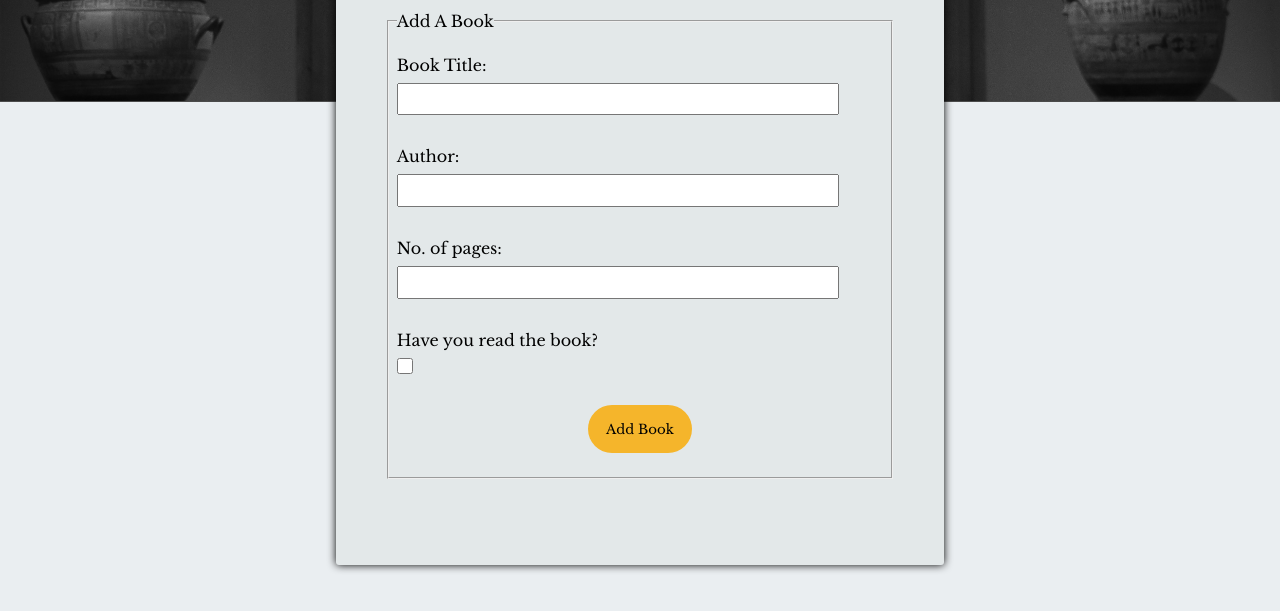
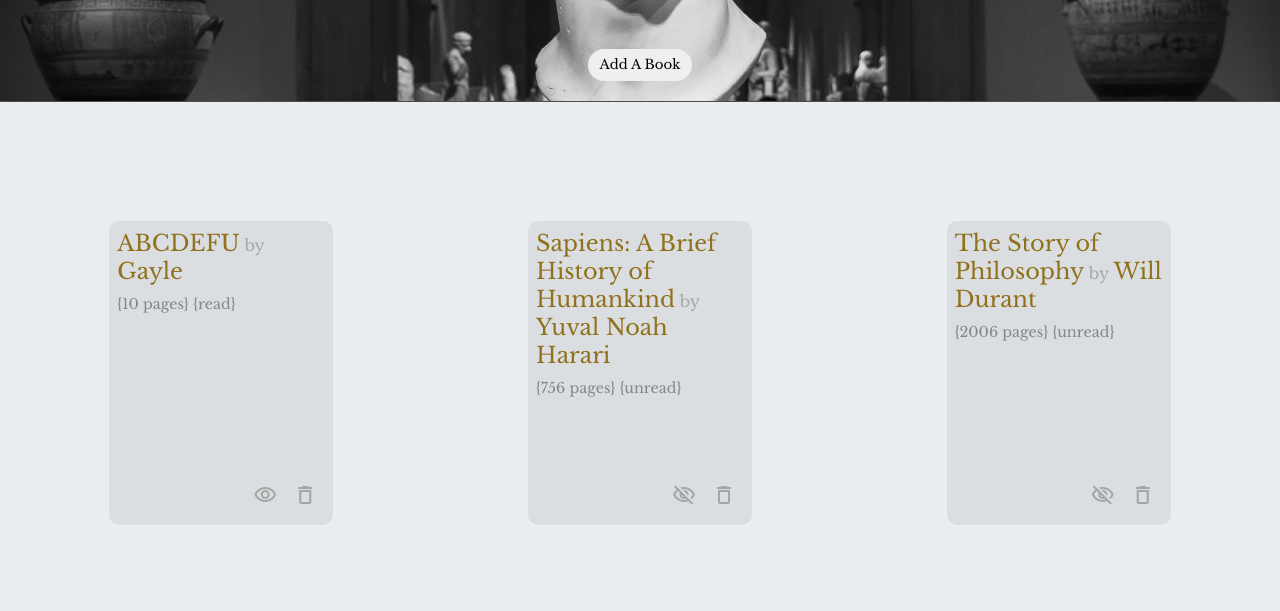
Before and after one commit to al-uminium/library-app, a plain HTML site: page index.html in a window 1280 px wide. Shown: the part 155-766 px from the top of the page. Drawn offline with nearby package versions, Linux system fonts and the light colour scheme.

Commit message:
added card DOM function, as well as render and delete functions

```diff
--- a/index.html
+++ b/index.html
@@ -17,24 +17,11 @@
             <p>Bibliotheca</p>
             <button id="add-book" type="button" class="btn">Add A Book</button>
         </div>
-        <div class="library-container">
-            <div class="book-card">
-                <div class="book-container">
-                    <div>
-                        <span class="title">Book Title</span> by <span class="author">Morkus.</span>
-                    </div>
-                    <div>
-                        <span class="page">{123 pages}</span> <span class="read-status">{unread}</span>
-                    </div>
-                </div>
-                <div class="card-button-container">
-                    <span class="material-icons-outlined md-light">visibility_off</span>
-                    <span class="material-icons-outlined md-light">delete</span>
-                </div>
-            </div>
+        <div id="library-container">
+
         </div>
     </div>
-    <div id="modal-form">
+    <div id="modal-form" class="close">
         <span class="material-icons-outlined close-btn">close</span>
         <form action="#">
             <fieldset>
--- a/script.js
+++ b/script.js
@@ -3,16 +3,14 @@ const addBookBtn = document.querySelector("#add-book");
 const modalAddBookBtn = document.querySelector("#modal-add-book")
 const closeModalBtn = document.querySelector(".close-btn");
 const modalForm = document.querySelector("#modal-form");
+const libraryContainer = document.querySelector("#library-container")
 
 const bookTitleInput = document.querySelector("#book-title");
 const bookAuthorInput = document.querySelector("#book-author");
 const bookPageInput = document.querySelector("#book-page");
 const bookReadInput = document.querySelector("#book-read")
 
-
-
 //initialize library in array
-
 let myLibrary = [];
 
 //Book constructor
@@ -20,14 +18,15 @@ function Book (title, author, page, haveRead) {
     this.title = title;
     this.author = author;
     this.page = page;
-    this.readStatus = haveRead ? "have read" : "have not read";
+    this.readStatus = haveRead ? "read" : "unread";
     this.info = function() {
         console.log(`${this.title} by ${this.author}, ${page} pages, ${this.readStatus}`)
     }
 }
 
+//Helper functions
 function addBookToLibrary(title, author, page, haveRead) {
-    const newBook = Book(title, author, page, haveRead)
+    const newBook = new Book(title, author, page, haveRead)
     myLibrary.push(newBook)
 }
 
@@ -45,7 +44,94 @@ const getModalInputValues = () => {
     ]
 }
 
-//event listeners
+const createBookCard = (book) => {
+    //create book card elements
+    const bookCard = document.createElement("div")
+    const bookContainer = document.createElement("div")
+    const titleContainer = document.createElement("div")
+    const pageContainer = document.createElement("div")
+    const cardButtonContainer = document.createElement("div")
+
+    const titleSpan = document.createElement("span")
+    const authorSpan = document.createElement("span")
+    const pageSpan = document.createElement("span")
+    const readStatusSpan = document.createElement("span")
+    const toggleReadSpan = document.createElement("span")
+    const deleteCardSpan = document.createElement("span")
+    const titleTextNode = document.createTextNode(" by ")
+    const pageTextNode = document.createTextNode(" ")
+
+    //Assign classes
+    bookCard.classList.add("book-card")
+    bookContainer.classList.add("book-container")
+    cardButtonContainer.classList.add("card-button-container")
+    titleSpan.classList.add("title")
+    authorSpan.classList.add("author")
+    pageSpan.classList.add("page")
+    readStatusSpan.classList.add("read-status")
+    toggleReadSpan.classList.add("material-icons-outlined", "md-light")
+    deleteCardSpan.classList.add("material-icons-outlined", "md-light", "del-btn")
+
+    //Putting them together
+    titleContainer.appendChild(titleSpan)
+    titleContainer.appendChild(titleTextNode)
+    titleContainer.appendChild(authorSpan)
+    pageContainer.appendChild(pageSpan)
+    pageContainer.appendChild(pageTextNode)
+    pageContainer.appendChild(readStatusSpan)
+    bookContainer.appendChild(titleContainer)
+    bookContainer.appendChild(pageContainer)
+    bookCard.appendChild(bookContainer)
+
+    cardButtonContainer.appendChild(toggleReadSpan)
+    cardButtonContainer.appendChild(deleteCardSpan)
+    bookCard.appendChild(cardButtonContainer)
+
+    libraryContainer.appendChild(bookCard)
+
+    // get book values
+    const bookTitle = book.title
+    const bookAuthor = book.author
+    const bookPage = book.page
+    const bookReadStatus = book.readStatus
+
+    // assign book values to card
+    titleSpan.innerText = bookTitle
+    authorSpan.innerText = bookAuthor
+    pageSpan.innerText = `{${bookPage} pages}`
+    readStatusSpan.innerText = `{${bookReadStatus}}`
+    toggleReadSpan.innerText = bookReadStatus === "read" ? "visibility" : "visibility_off"
+    deleteCardSpan.innerText = "delete"
+}
+
+const renderBookCards = () => {
+    myLibrary.forEach(book => {
+        createBookCard(book)
+    });
+
+    const delBtn = document.querySelectorAll(".del-btn")
+
+    delBtn.forEach(btn => {
+        btn.addEventListener("click", () => {
+            //this long chain gets the title of the card lol
+            deleteBook(btn.parentElement.previousElementSibling.children[0].children[0].innerText)
+        })
+    });
+    console.log(delBtn)
+}
+
+const deleteBook = (title) => {
+    for (let index = 0; index < myLibrary.length; index++) {
+        const book = myLibrary[index];
+        if (book.title === title) {
+            myLibrary.splice(index, 1)
+        }
+    }
+    libraryContainer.innerHTML = ""
+    renderBookCards()
+}
+
+//Event Listeners
 closeModalBtn.addEventListener("click", () => {
     modalForm.classList.toggle("close")
 })
@@ -53,3 +139,17 @@ closeModalBtn.addEventListener("click", () => {
 addBookBtn.addEventListener("click", () => {
     modalForm.classList.toggle("close")
 })
+
+modalAddBookBtn.addEventListener("click", () => {
+    const modalInputValues = getModalInputValues()
+    addBookToLibrary(...modalInputValues)
+    console.log(myLibrary)
+})
+
+const testBook_1 = new Book("ABCDEFU", "Gayle", 10, true);
+const testBook_2 = new Book("Sapiens: A Brief History of Humankind", "Yuval Noah Harari", 756, false)
+const testBook_3 = new Book("The Story of Philosophy", "Will Durant", 2006, false)
+
+myLibrary.push(testBook_1, testBook_2, testBook_3)
+
+renderBookCards()
--- a/style.css
+++ b/style.css
@@ -97,9 +97,13 @@ fieldset input[type=checkbox] {
 fieldset button {
     background-color: rgb(245, 181, 43);
     justify-self: center;
+    cursor: pointer;
 }
 
-
+fieldset button:hover {
+    background-color: rgb(243, 217, 164);
+    transition: 0.2s;
+}
 
 .container {
     display: grid;
@@ -135,7 +139,7 @@ p {
     bottom: 8%;
 }
 
-.library-container {
+#library-container {
     display: grid;
     grid-template-columns: repeat(auto-fit, minmax(15rem, 1fr));
     gap: 1.5rem;
```
